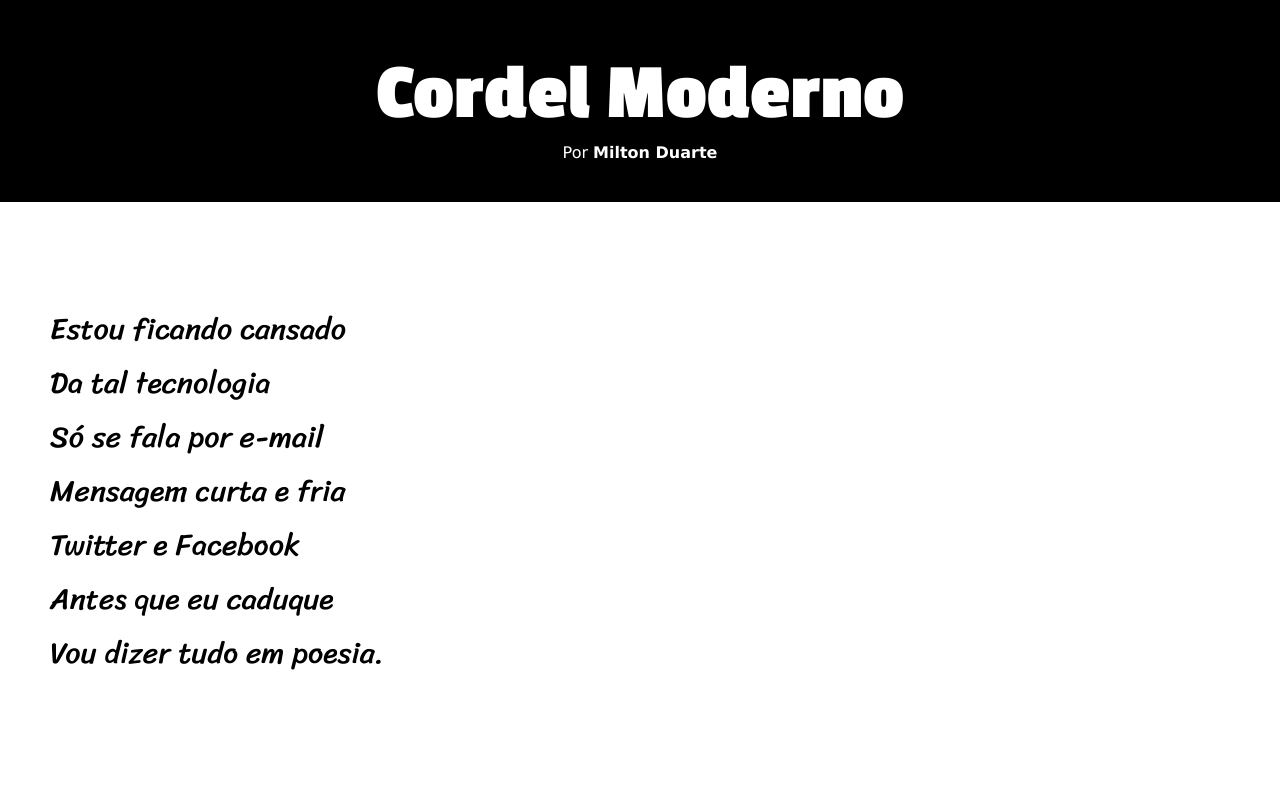
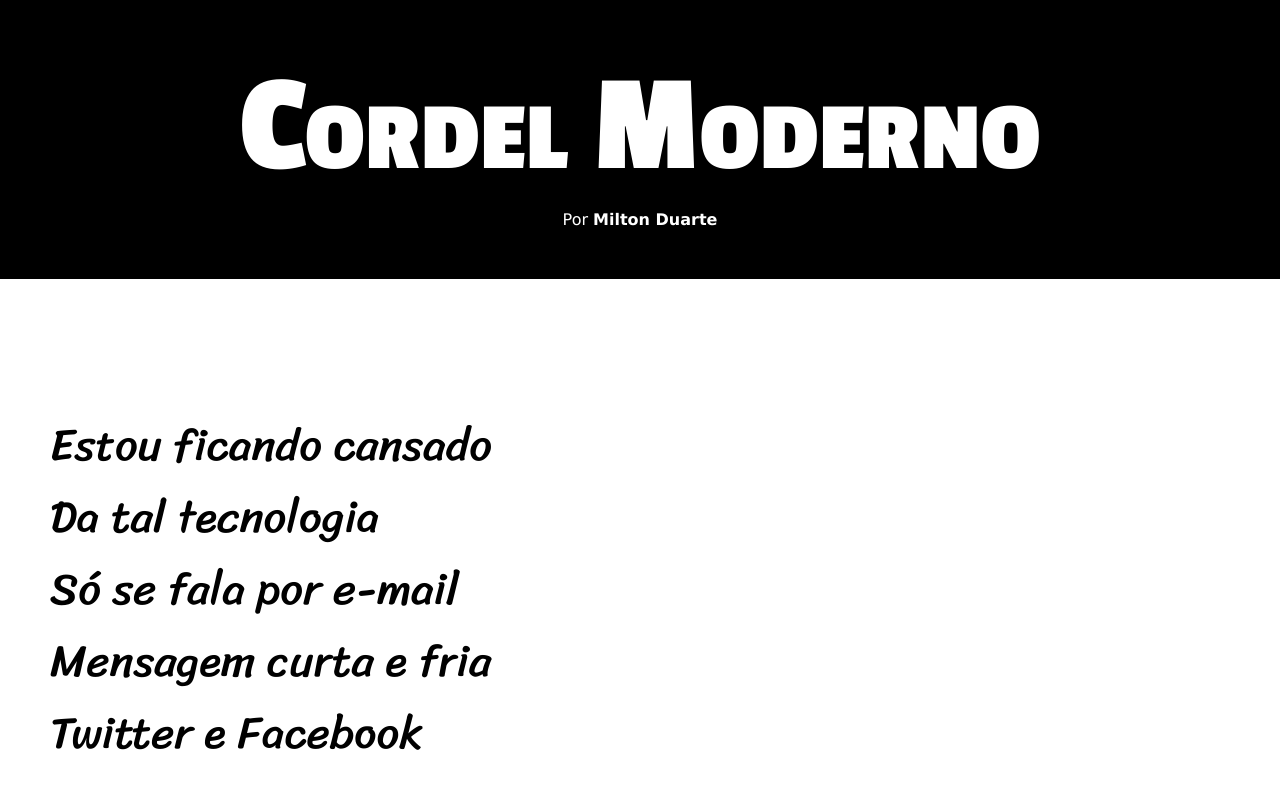
Before and after one commit to erikesoliveira/Projeto-Cordel, a plain HTML site: page index.html in a window 1280 px wide. Shown: the top 785 px of the page. Drawn offline with Linux system fonts and the light colour scheme.

Commit message:
Cordel moderno

```diff
--- a/style.css
+++ b/style.css
@@ -5,6 +5,7 @@
 @import url('https://fonts.googleapis.com/css2?family=Sriracha&display=swap');
 
 body {
+    height: 98vh;
     margin: 0px;
 }
 
@@ -12,23 +13,27 @@ header {
     background-color: black;
     color: white;
     margin: 0px;
-    margin-bottom: 100px;
+    margin-bottom: 50px;
+    width: 100%;
+    position: relative;
 }
 
 header h1 {
     font-family: 'Passion One';
     font-weight: bold;
-    font-size: 80px;
+    font-size: 11vw;
+    font-variant: small-caps;
     margin: 0px;
     text-align: center;
     padding-top: 50px;
+
 }
 
 header p {
     font-family: Verdana, Geneva, Tahoma, sans-serif;
     text-align: center;
     margin-top: 5px;
-    padding-bottom: 40px;
+    padding-bottom: 50px;
 }
 
 header a {
@@ -40,13 +45,19 @@ header a:hover {
     text-decoration: underline;
 }
 
+main {
+    line-height: 4.5em;
+
+}
+
 main p {
     font-family: 'Sriracha';
-    font-size: 30px;
-    font-weight: lighter;
+    font-size: 3.5vw;
+    font-weight: 100;
     padding-left: 50px;
-
-    padding-bottom: 100px;
+    min-width: 200px;
+    padding-bottom: 10vh;
+    padding-top: 10vh;
 }
 
 #fundo01 {
@@ -71,7 +82,7 @@ main div p {
     display: inline-block;
     background-color: rgba(0, 0, 0, 0.445);
     color: white;
-    padding: 0px;
+    padding: 5px;
     margin: 50px;
 }
 
```
